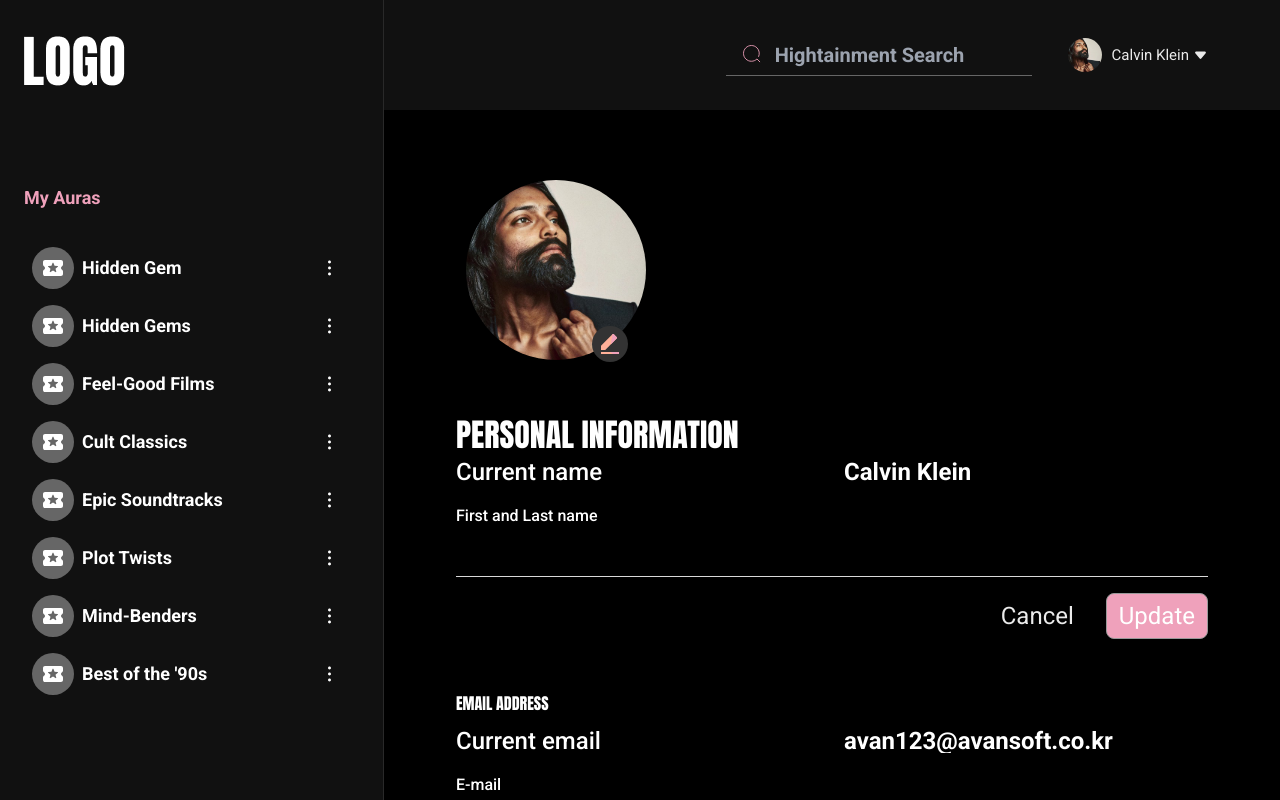
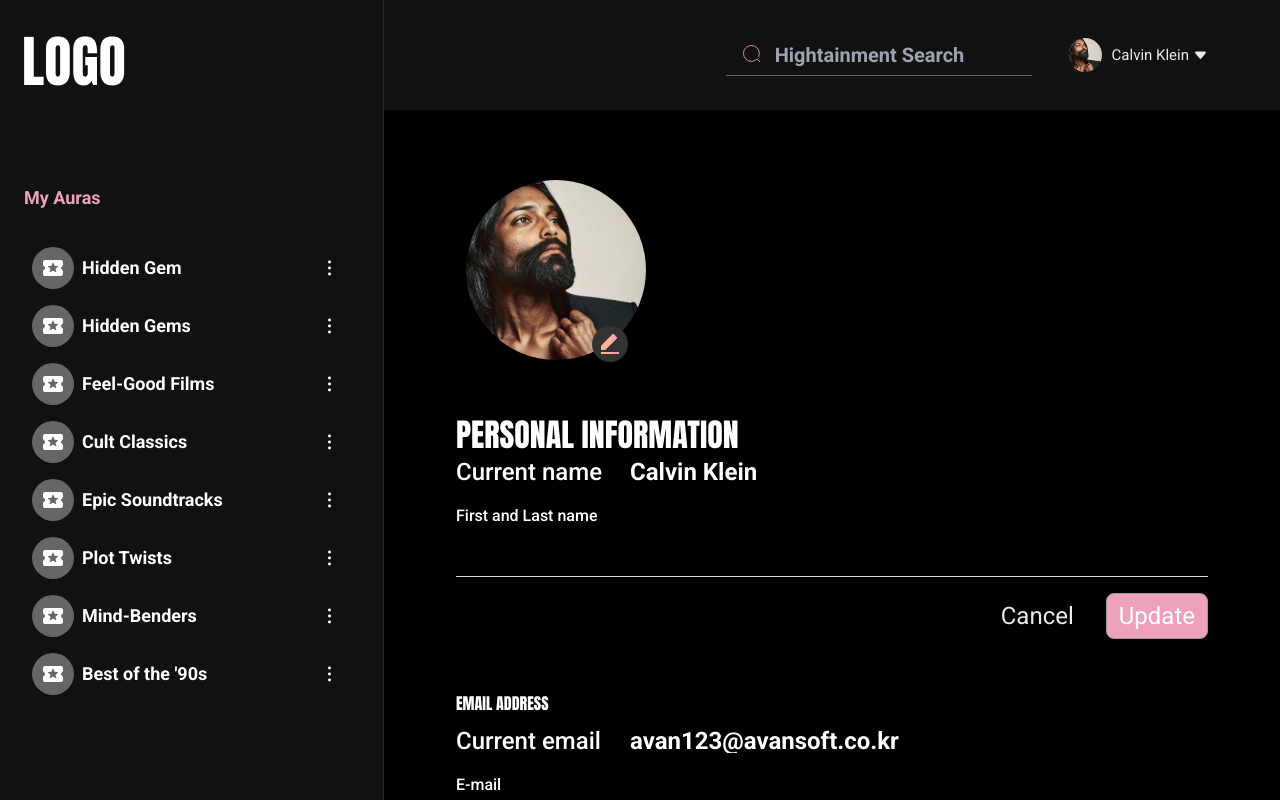
Before and after one commit to Nguyenhien4599/hightainment, a React (Create React App) app: page /profile/edit in a window 1280 px wide. Shown: the top 800 px of the page. Built offline with nearby package versions, Linux system fonts and the light colour scheme.

Commit message:
done edit profile page

```diff
--- a/src/pages/Profile/Edit.jsx
+++ b/src/pages/Profile/Edit.jsx
@@ -29,9 +29,11 @@ export default function Edit() {
                 <h3 className="text-white text-[32px] sm-md:text-2xl sm-md:leading-none font-normal font-Anton mb-4">
                     PERSONAL INFORMATION
                 </h3>
-                <div className="grid grid-cols-2 gap-x-6 mb-6 sm-md:gap-x-3 sm-md:grid-cols-[130px_1fr]">
+                <div className="grid grid-cols-[150px_1fr] gap-x-6 mb-6 sm-md:gap-x-3 sm-md:grid-cols-[130px_1fr]">
                     <span className="text-2xl sm-md:text-xl leading-none font-medium text-white">Current name</span>
-                    <span className="text-2xl sm-md:text-xl leading-none font-bold text-white">Calvin Klein</span>
+                    <span className="text-2xl self-start sm-md:text-xl leading-none font-bold text-white">
+                        Calvin Klein
+                    </span>
                 </div>
                 <div>
                     <label className="block text-base leading-none text-white font-medium">First and Last name</label>
@@ -49,9 +51,9 @@ export default function Edit() {
             </section>
             <section className="mt-[55px]">
                 <h3 className="text-white text-[32px sm-md:text-2xl font-normal font-Anton mb-4">EMAIL ADDRESS</h3>
-                <div className="grid grid-cols-2 gap-x-6 mb-6 sm-md:gap-x-3 sm-md:grid-cols-[130px_1fr]">
+                <div className="grid grid-cols-[150px_1fr] gap-x-6 mb-6 sm-md:gap-x-3 sm-md:grid-cols-[130px_1fr]">
                     <span className="text-2xl sm-md:text-xl leading-none font-medium text-white">Current email</span>
-                    <span className="text-2xl sm-md:text-xl leading-none font-bold text-white show-ellipsis">
+                    <span className="text-2xl self-start sm-md:text-xl leading-none font-bold text-white show-ellipsis">
                         avan123@avansoft.co.kr
                     </span>
                 </div>
```
